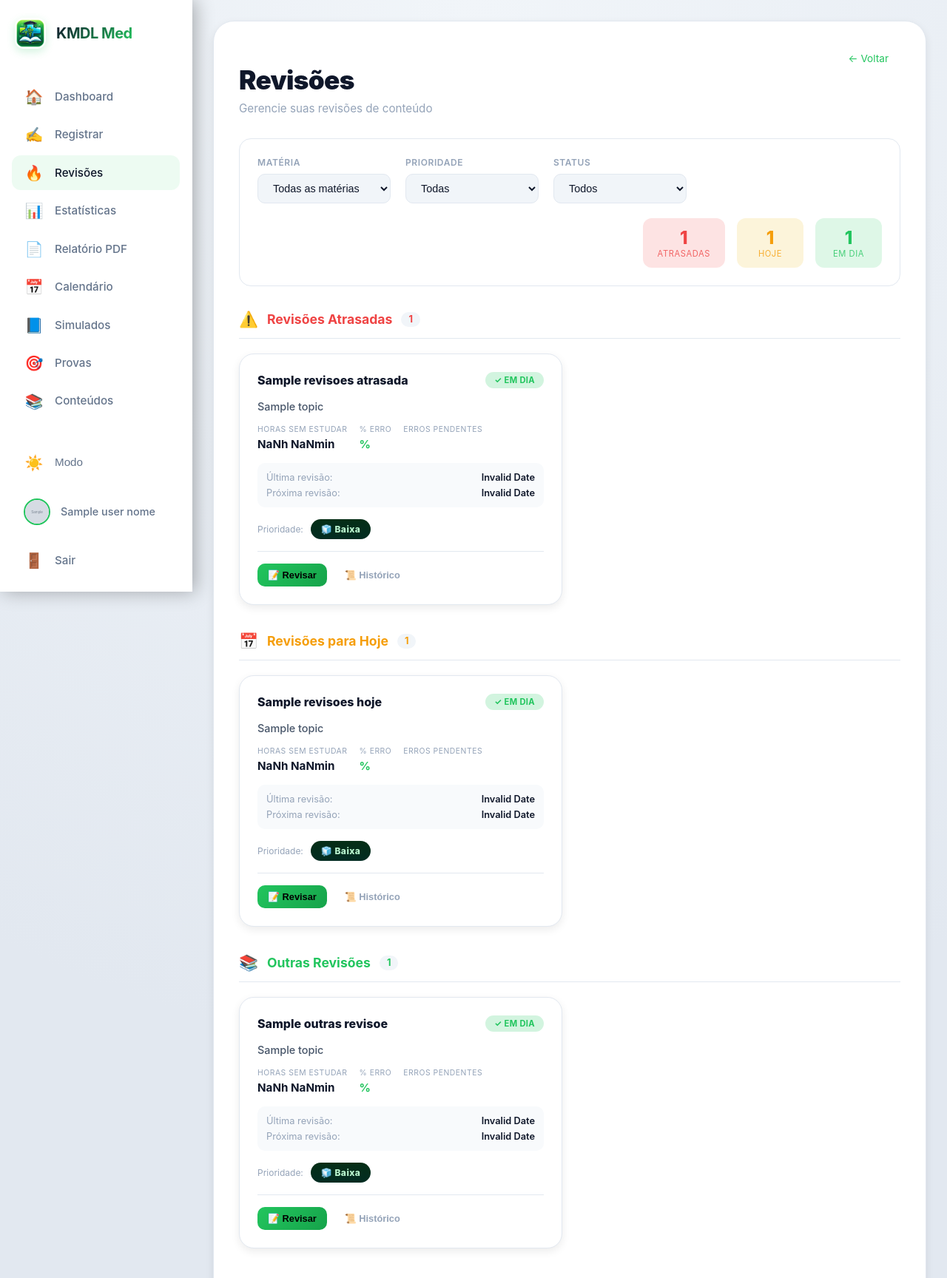
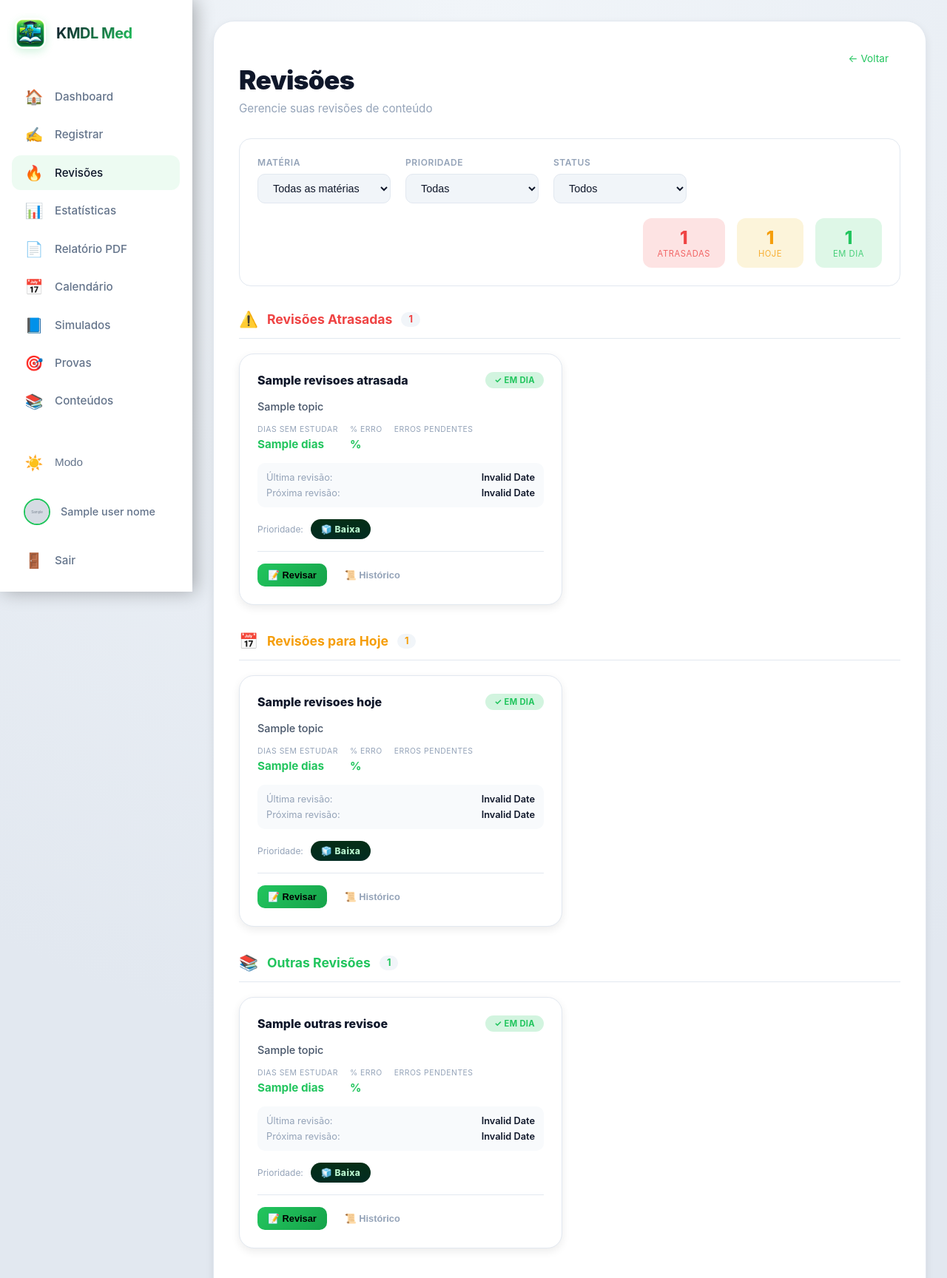
Before and after one commit to Kauesoaresz/KMDL-Med, a Node server app: template src/views/app/revisoes.ejs in a window 1280 px wide. Shown: the top 1728 px of the page at 74% size. Run offline with Node 20, Linux system fonts and the light colour scheme; the template is opened without the code that fills it: most values are stand-ins (such as "Sample title", 1, 10 or a date in 2020); grey boxes marked "Sample" are stand-in pictures; some libraries are stand-ins or nearby versions.

Commit message:
Versão 1.4.8

```diff
--- a/src/views/app/partials/review-card.ejs
+++ b/src/views/app/partials/review-card.ejs
@@ -28,14 +28,9 @@ const review = locals.review;
 
   <div class="card-stats">
     <div class="stat">
-      <span class="stat-label">Horas sem estudar</span>
-      <span class="stat-value">
-        <%
-          const horasSemEstudar = review.diasSemEstudar * 24;
-          const horasInt = Math.floor(horasSemEstudar);
-          const minutos = Math.round((horasSemEstudar - horasInt) * 60);
-        %>
-        <%= horasInt %>h <%= minutos %>min
+      <span class="stat-label">Dias sem estudar</span>
+      <span class="stat-value <%= review.diasDesdeUltimaRevisao > 30 ? 'bad' : review.diasDesdeUltimaRevisao > 14 ? 'medium' : 'good' %>">
+        <%= review.diasDesdeUltimaRevisao %> dias
       </span>
     </div>
     <div class="stat">
```
Also changed, not shown: src/controllers/reviewController.js (+15 -8 lines).
